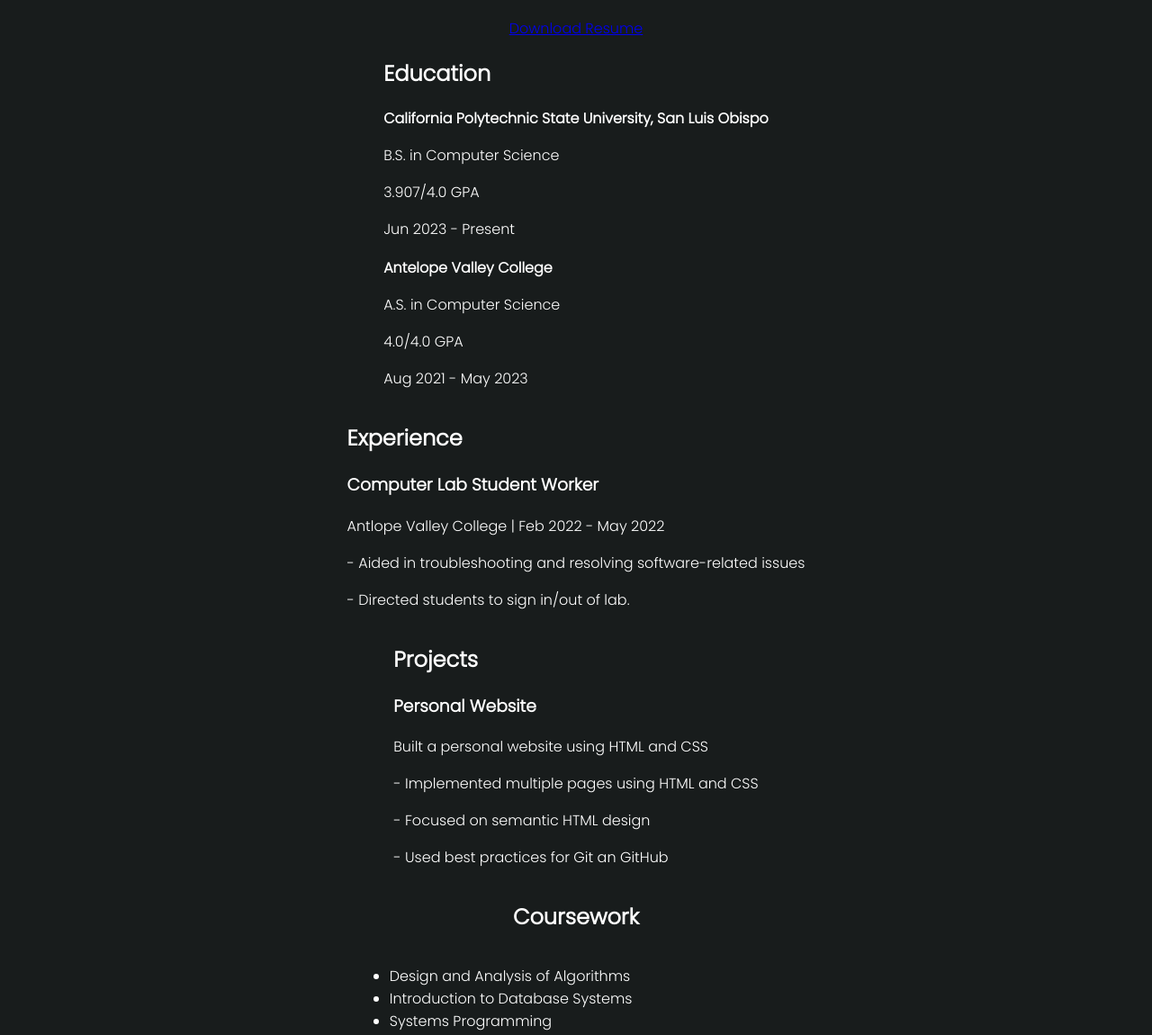
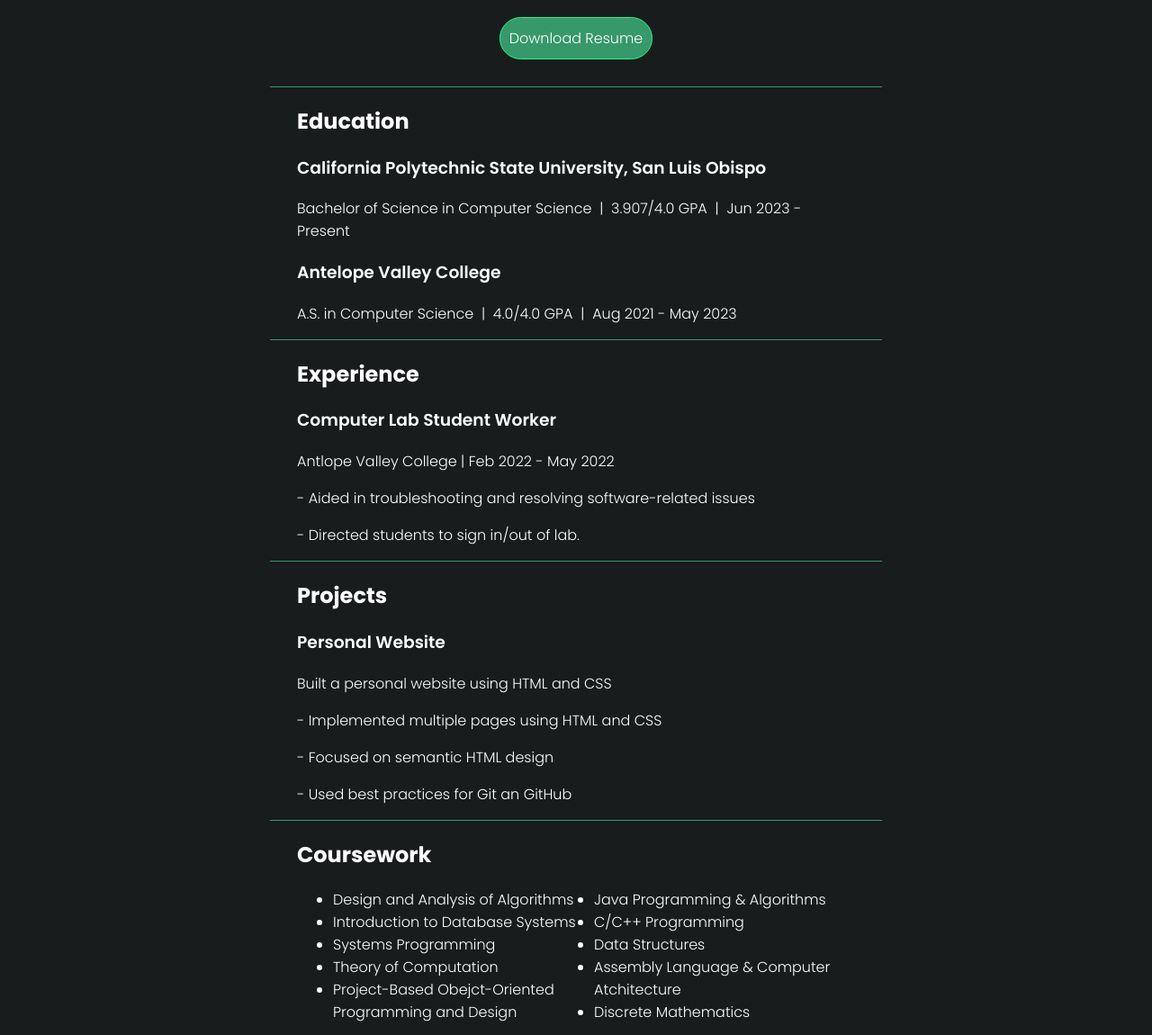
Before and after one commit to KallosP/KallosP.github.io, a plain HTML site: page resume.html in a window 1280 px wide. Shown: the part 148-1298 px from the top of the page at 90% size. Drawn offline with Linux system fonts and the light colour scheme.

Commit message:
feat: complete styling for resume page and add downloadable pdf version of resume

```diff
--- a/resume.html
+++ b/resume.html
@@ -19,26 +19,22 @@
     </nav>
     <main>
       <h1 class="resume-title">Resume</h1>
-      <a href="resume.pdf" download>Download Resume</a>
+      <a href="resume.pdf" class="download-button" download>Download Resume</a>
       <div class="resume"></div>
         <section class="section">
           <h2 class="section-title">Education</h2>
           <div class="entry">
-            <h3 class="entry-title"></h3>
+            <h3 class="entry-title">
               <strong>California Polytechnic State University, San Luis Obispo</strong>
             </h3>
             <p class="entry-info"></p>
-              <p>B.S. in Computer Science</p>
-              <p>3.907/4.0 GPA</p>
-              <p>Jun 2023 - Present</p>
+              <p>Bachelor of Science in Computer Science &nbsp;|&nbsp; 3.907/4.0 GPA &nbsp;|&nbsp; Jun 2023 - Present</p>
             </p>
-            <h3 class="entry-title"></h3>
+            <h3 class="entry-title">
               <strong>Antelope Valley College</strong>
             </h3>
             <p class="entry-info"></p>
-              <p>A.S. in Computer Science</p>
-              <p>4.0/4.0 GPA</p>
-              <p>Aug 2021 - May 2023</p>
+              <p>A.S. in Computer Science &nbsp;|&nbsp; 4.0/4.0 GPA &nbsp;|&nbsp; Aug 2021 - May 2023</p>
             </p>
           </div>
         </section>
@@ -73,35 +69,43 @@
             </p>
           </div>
         </section>
-        <section class="section"></section>
+        <section class="section">
           <h2 class="section-title">Coursework</h2>
           <ul class="course-list">
+            <div class="course-list-left">
               <li>Design and Analysis of Algorithms</li>
               <li>Introduction to Database Systems</li>
               <li>Systems Programming</li>
               <li>Theory of Computation</li>
               <li>Project-Based Obejct-Oriented Programming and Design</li>
+            </div>
+            <div class="course-list-right">
               <li>Java Programming & Algorithms</li>
               <li>C/C++ Programming</li>
               <li>Data Structures</li>
               <li>Assembly Language & Computer Atchitecture</li>
               <li>Discrete Mathematics</li>
+            </div>
           </ul>
         </section>
         <section class="section">
           <h2 class="section-title">Skills</h2>
           <ul class="skill-list">
+            <div class="skill-list-left">
               <li>HTML</li>
               <li>CSS</li>
               <li>Java</li>
               <li>TypeScript</li>
               <li>Python</li>
               <li>C/C++</li>
+            </div>
+            <div class="skill-list-right">
               <li>PostgreSQL</li>
               <li>React Native</li>
               <li>Expo</li>
               <li>Git</li>
               <li>GitHub</li>
+            </div>
           </ul>
         </section>
       </div>
--- a/styles.css
+++ b/styles.css
@@ -16,6 +16,11 @@
 @font-face {
   font-family: 'Poppins Bold';
   src: url('fonts/Poppins-Bold.ttf') format('truetype');
+}
+
+@font-face {
+  font-family: 'Poppins Semi Bold';
+  src: url('fonts/Poppins-SemiBold.ttf') format('truetype');
 }
 
 :root {
@@ -57,6 +62,7 @@ main h1 {
 }
 
 /* CSS for about page */
+
 .about {
   display: flex;
   align-items: center;
@@ -79,6 +85,7 @@ main h1 {
 }
 
 /* CSS for portfolio page */
+
 .project {
   align-items: center;
   flex-direction: row;
@@ -125,6 +132,74 @@ main h1 {
 .project-name {
   font-family: "Poppins Bold";
   font-size: x-large;
+}
+
+/* CSS from resume page */
+
+.download-button {
+  border: solid 1px var(--bright-green);
+  border-radius: 30px;
+  padding: 10px;
+  text-decoration: none;
+  color: var(--white);
+  background-color: var(--button-color);
+  transition: background-color 0.2s ease;
+  margin-bottom: 30px;
+}
+
+.download-button:hover {
+  background-color: var(--easy-green-text);
+}
+
+.download-button:active {
+  background-color: var(--bright-green);
+}
+
+.section {
+  border-top: 1px solid var(--border-color);
+  width: 50%;
+  padding-left: 30px;
+  padding-right: 30px;
+}
+
+.section-title {
+  font-family: "Poppins Bold";
+  font-size: x-large;
+}
+
+.entry-title {
+  font-family: "Poppins Semi Bold";
+}
+
+.course-list {
+  display: flex;
+  justify-items: center;
+  align-items: center;
+  align-content: center;
+
+}
+
+.course-list-left {
+  flex: 1;
+}
+
+.course-list-right {
+  flex: 1;
+}
+
+.skill-list {
+  display: flex;
+  justify-items: center;
+  align-items: center;
+  align-content: center;
+}
+
+.skill-list-left {
+  flex: 1;
+}
+
+.skill-list-right {
+  flex: 1;
 }
 
 /* CSS for navigation bar */
```
Also changed, not shown: fonts/Poppins-SemiBold.ttf (added), 1 other file. Lines whose indentation alone changed are shown as unchanged.
